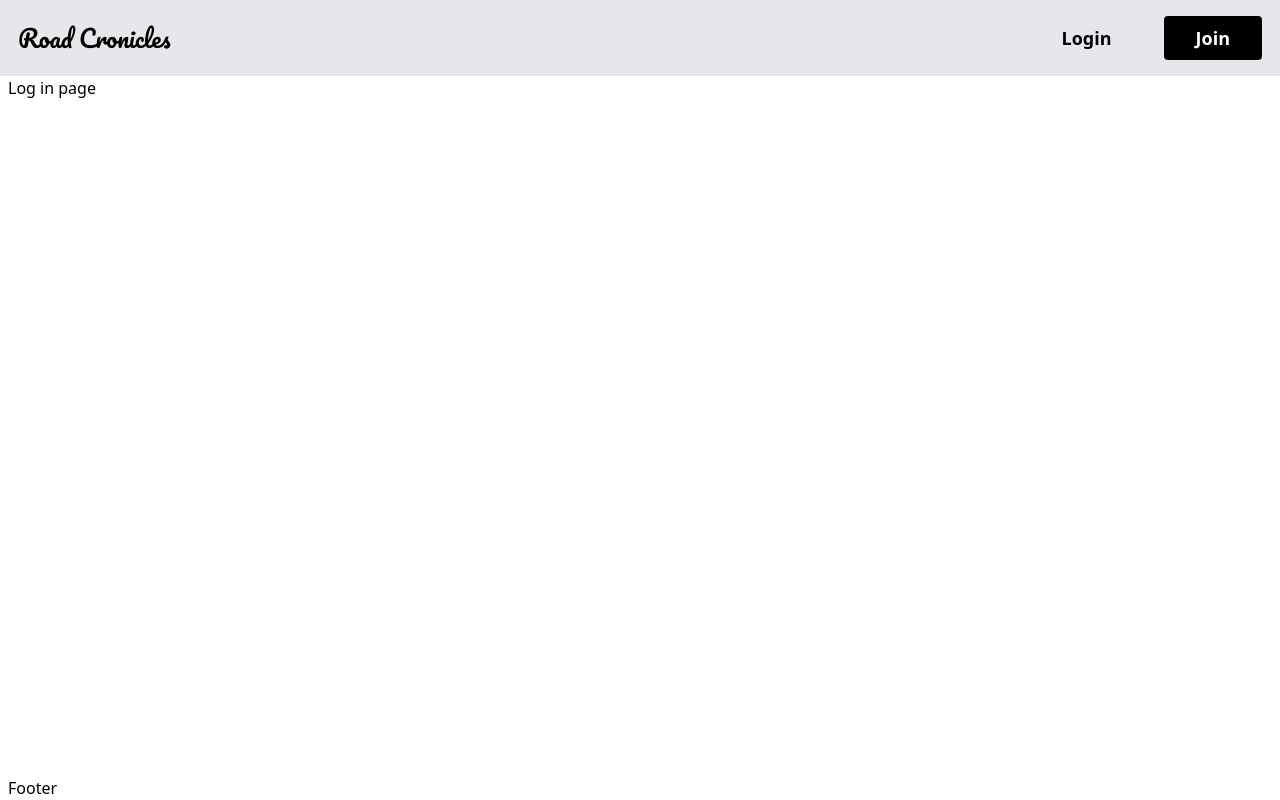
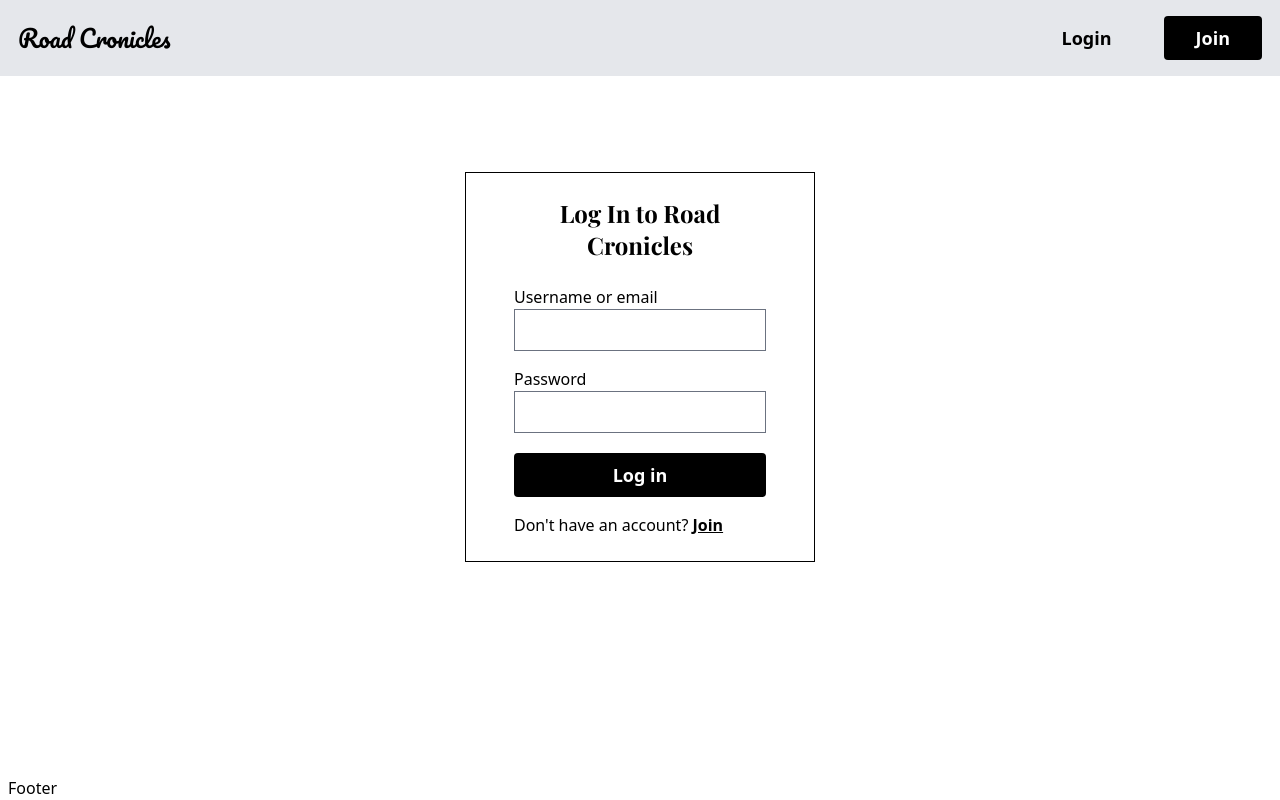
Before and after one commit to Griunvald/travel_app_client, a React (Vite) app in the folder client/: page /login in a window 1280 px wide. Built offline with nearby package versions, Linux system fonts and the light colour scheme.

Commit message:
Add markup and styles to Log in component

```diff
--- a/client/src/components/pages/Login.jsx
+++ b/client/src/components/pages/Login.jsx
@@ -1,6 +1,21 @@
+import Button from '../common/Button';
+import  Link  from '../common/Link'
+
 function Login() {
     return (
-        <h1>Log in page</h1>
+        <div className="w-full md:w-[350px] mx-auto border-solid border-black border-x border-y px-12 pt-6 pb-6 mt-24">
+        <h2 className="font-playfair-display font-bold text-2xl text-center mb-6">Log In to Road Cronicles</h2>
+          <form className="flex flex-col">
+
+        <label htmlFor="usernameOrEmail">Username or email</label>
+        <input className="mb-4" type="text" name="usernameOrEmail" />
+
+        <label htmlFor="password">Password</label>
+        <input className="mb-5" type="password" name="password" />
+        <Button name="Log in" type="primary"/>
+          </form>
+        <p className="mt-4">Don't have an account? <Link name="Join" path="/join"/></p>
+        </div>
     );
 }
 
```
